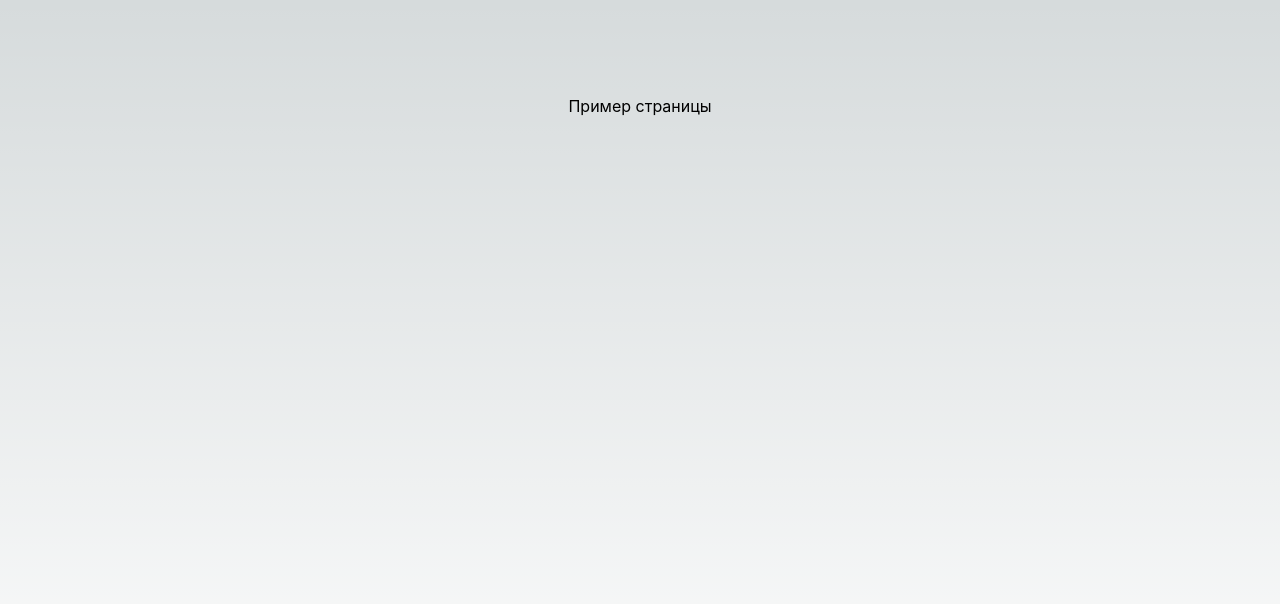
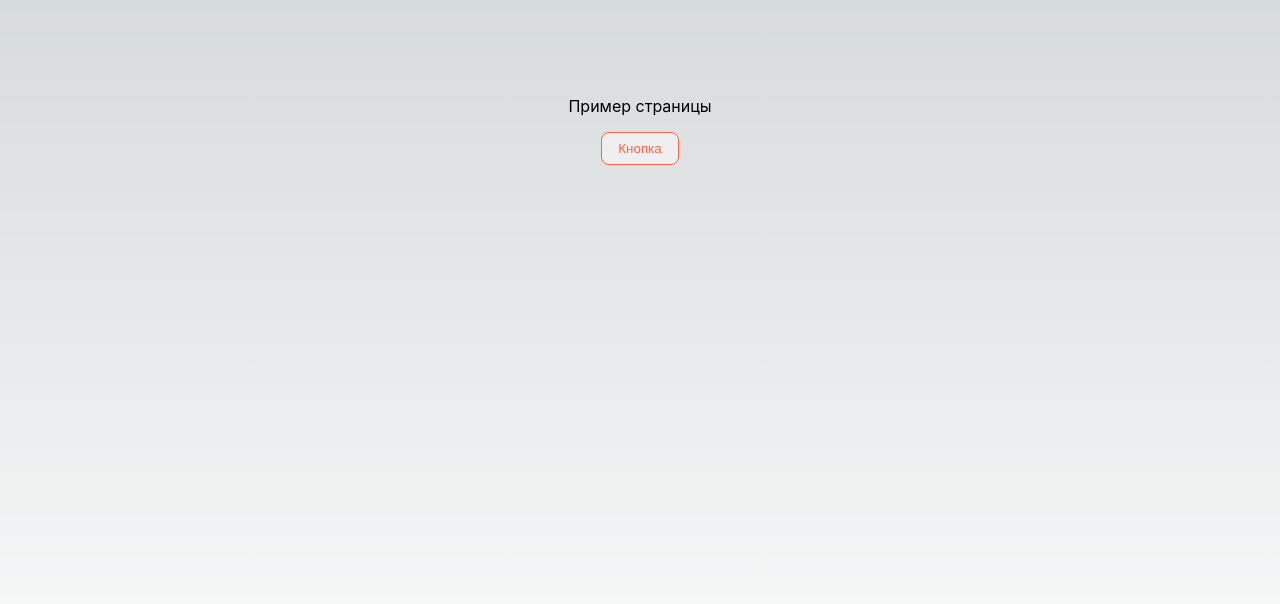
Before and after one commit to LiubovMorozova90/Pet-project_React, a Next.js app: page /example in a window 1280 px wide. Shown: the top 604 px of the page. Built offline with nearby package versions, Linux system fonts and the light colour scheme.

Commit message:
Update README and prettier config

```diff
--- a/pages/example.tsx
+++ b/pages/example.tsx
@@ -1,14 +1,18 @@
 import Head from 'next/head';
+
+import ExampleButton from 'components/ExampleButton';
 import styles from 'styles/Home.module.css';
 
 export default function Home() {
   return (
     <>
       <Head>
-        <title>Привет!</title>
+        <title>Лол или кек?</title>
       </Head>
       <main className={styles.main}>
         <p>Пример страницы</p>
+
+        <ExampleButton textColor="tomato">Кнопка</ExampleButton>
       </main>
     </>
   );
--- /dev/null
+++ b/src/components/ExampleButton/ExampleButton.module.css
@@ -0,0 +1,11 @@
+.example-btn {
+  display: flex;
+  gap: 8px;
+  align-items: center;
+  border: 1px solid;
+  border-radius: 8px;
+  padding: 8px 16px;
+}
+
+.example-btn__emoji {
+}
--- /dev/null
+++ b/src/components/ExampleButton/index.tsx
@@ -0,0 +1,25 @@
+import React, { PropsWithChildren } from 'react';
+
+import styles from './ExampleButton.module.css';
+
+interface Props extends PropsWithChildren {
+  textColor: 'tomato' | 'plum';
+  emoji?: string;
+}
+
+const ExampleButton = (props: Props) => {
+  return (
+    <button
+      className={styles['example-btn']}
+      style={{ color: props.textColor }}
+    >
+      {props.children}
+
+      {props.emoji && (
+        <div className={styles['example-btn__emoji']}>{props.emoji}</div>
+      )}
+    </button>
+  );
+};
+
+export default ExampleButton;
--- a/src/styles/Home.module.css
+++ b/src/styles/Home.module.css
@@ -1,7 +1,7 @@
 .main {
   display: flex;
+  gap: 16px;
   flex-direction: column;
-  justify-content: space-between;
   align-items: center;
   padding: 6rem;
   min-height: 100vh;
```
Also changed, not shown: .prettierrc.json, 1 other file (tests, documents, lock files or other folders).
